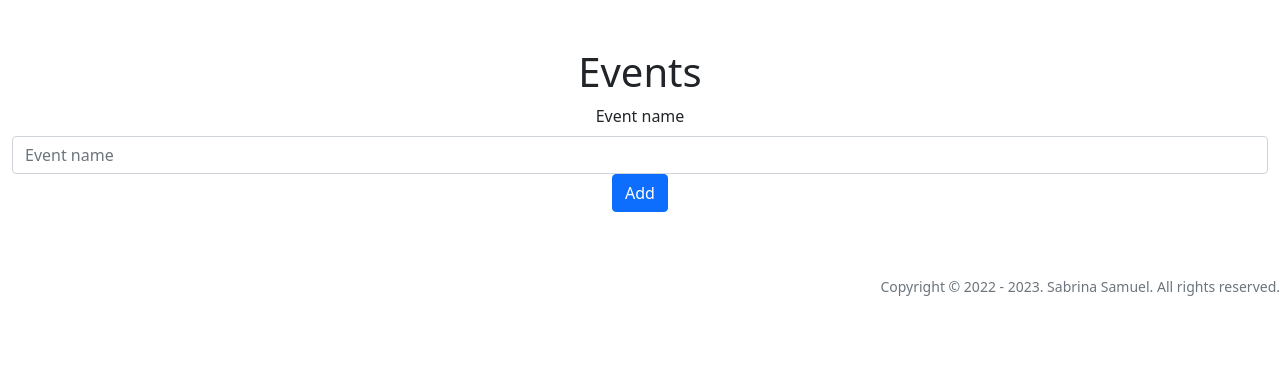
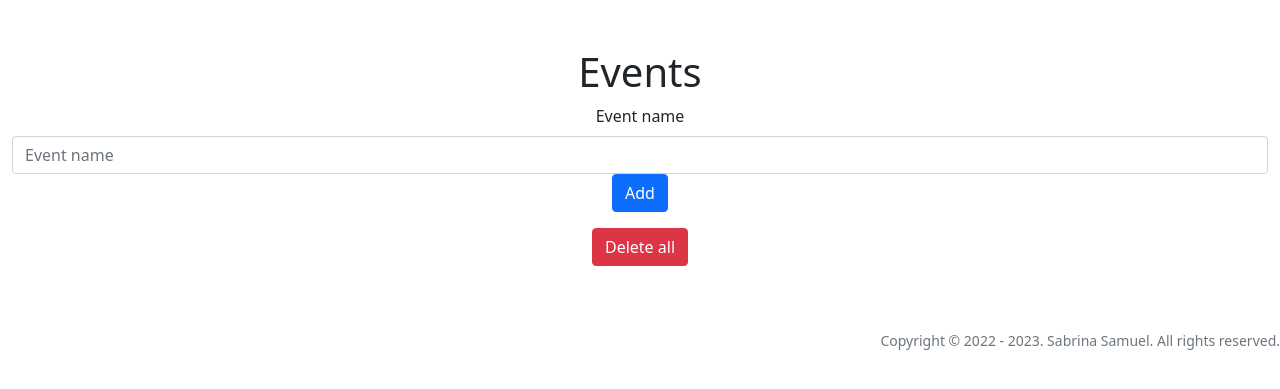
Before and after one commit to ssrome/cs50-final-project, a Flask app: template templates/index.html in a window 1280 px wide. Shown: the top 389 px of the page. Run offline with Flask 2, Linux system fonts and the light colour scheme; the template is opened without the code that fills it, so the values that code supplies are empty; some libraries are stand-ins or nearby versions.

Commit message:
Add delete all button

```diff
--- a/app.py
+++ b/app.py
@@ -27,7 +27,7 @@ def inject_year():
 @app.route("/", methods=["GET", "POST"])
 def index():
 
-    if request.method == "POST":
+    if request.method == "POST" and "submit-event" in request.form:
     #     localStorage.clear()
         previousEvents = json.loads(localStorage.getItem("list")) or []
 
@@ -42,6 +42,9 @@ def index():
             localStorage.setItem("list", json.dumps(previousEvents))
             events = json.loads(localStorage.getItem("list"))
             return render_template("index.html", eventLists=previousEvents)
+    elif request.method == "POST" and "delete-all" in request.form:
+        localStorage.clear()
+        return render_template("index.html")
     else:
         events = localStorage.getItem("list")
         if events is None:
--- a/templates/index.html
+++ b/templates/index.html
@@ -24,5 +24,10 @@
     {% endfor %}
   </ul>
   {% endif %}
+  <form method="post">
+    <button type="submit" name="delete-all" class="btn btn-danger">
+      Delete all
+    </button>
+  </form>
 </div>
 {% endblock %}
```
